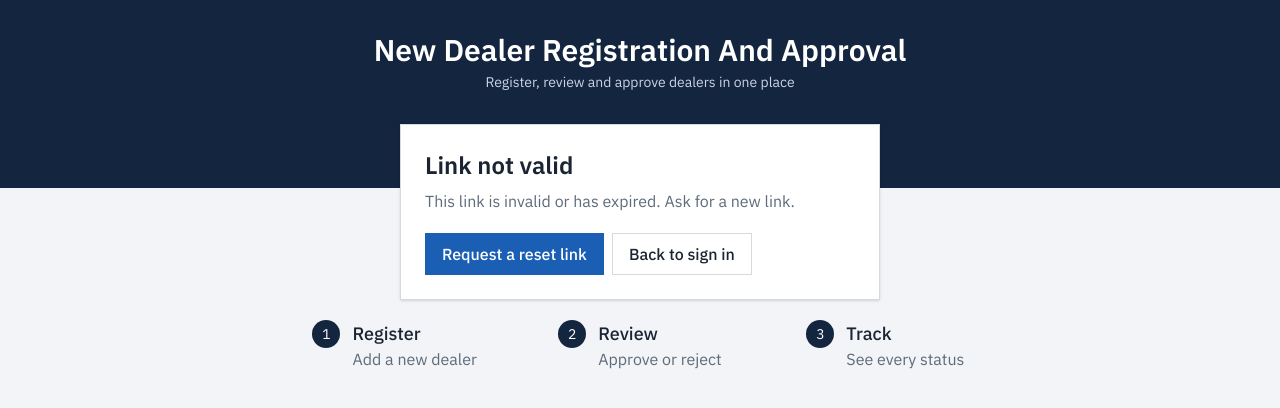
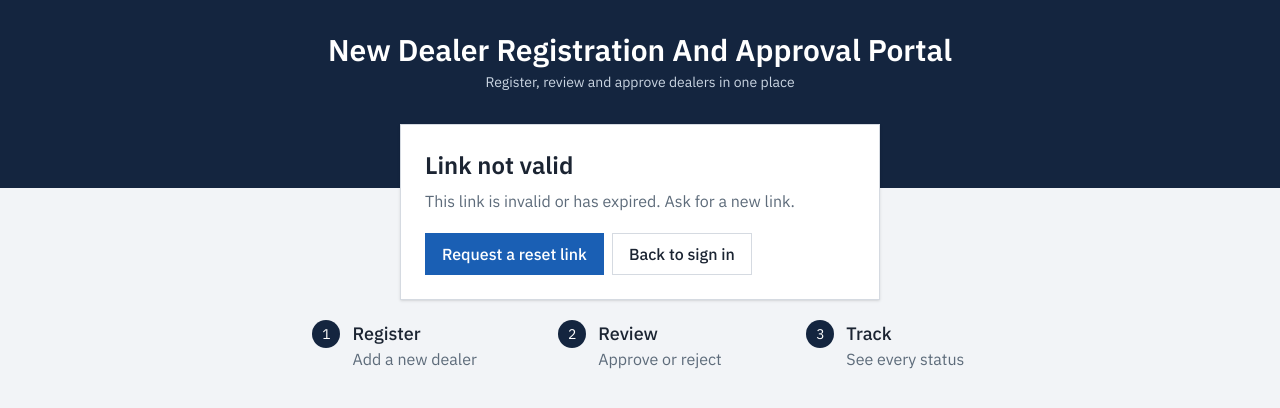
Before and after one commit to PrafullJ001/new-dealer-registration-approval, a React (Vite) app in the folder frontend/: page /set-password in a window 1280 px wide. Shown: the top 408 px of the page. Built offline with nearby package versions, Linux system fonts and the light colour scheme; no server answers.

Commit message:
Updated name of Application

```diff
--- a/frontend/src/components/AuthShell.jsx
+++ b/frontend/src/components/AuthShell.jsx
@@ -13,7 +13,7 @@ export default function AuthShell({ children }) {
     <div className="auth-scale flex min-h-screen flex-col overflow-x-hidden bg-page">
       {/* slim navy band */}
       <header className="bg-navy px-4 pb-20 pt-6 text-center text-white sm:px-6 md:pb-24 md:pt-8">
-        <h1 className="text-xl font-semibold sm:text-2xl md:text-3xl">New Dealer Registration And Approval</h1>
+        <h1 className="text-xl font-semibold sm:text-2xl md:text-3xl">New Dealer Registration And Approval Portal</h1>
         <p className="mt-1 text-sm text-slate-300">Register, review and approve dealers in one place</p>
       </header>
 
--- a/frontend/src/pages/Login.jsx
+++ b/frontend/src/pages/Login.jsx
@@ -43,7 +43,7 @@ export default function Login() {
     <div className="auth-scale flex min-h-screen flex-col overflow-x-hidden bg-page">
       {/* slim navy band */}
       <header className="bg-navy px-4 pb-20 pt-6 text-center text-white sm:px-6 md:pb-24 md:pt-8">
-        <h1 className="text-xl font-semibold sm:text-2xl md:text-3xl">New Dealer Registration And Approval</h1>
+        <h1 className="text-xl font-semibold sm:text-2xl md:text-3xl">New Dealer Registration And Approval Portal</h1>
         <p className="mt-1 text-sm text-slate-300">Register, review and approve dealers in one place</p>
       </header>
 
```
